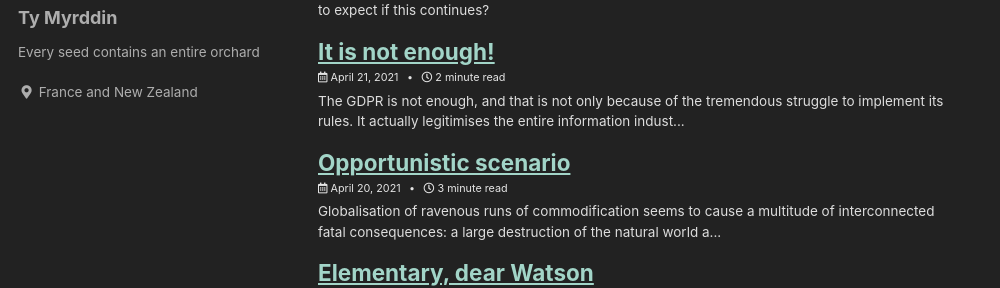
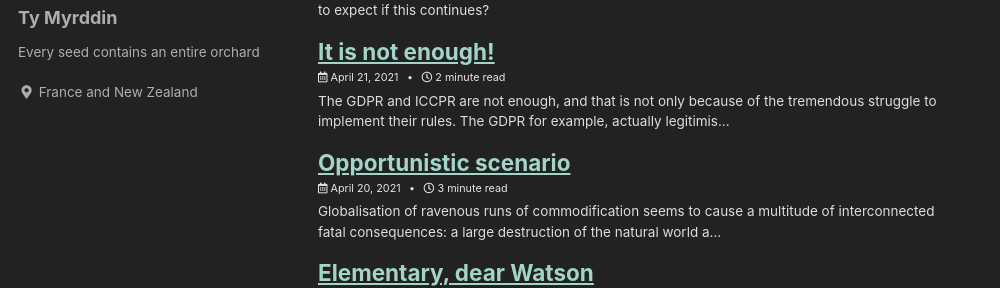
Before and after one commit to tymyrddin/tymyrddin.github.io, a Jekyll site: the page built from _pages/tag-archive.md, in a window 1280 px wide and 900 px high, scrolled down 859 px. Shown: the part 167-455 px from the top of the window, without its empty margins (0-1000 px from the left). Built offline with Jekyll 4.4.1, drawn with Linux system fonts in a browser that asks for light colours; cached includes are drawn as plain includes; some of the changed text lies outside the part shown.

Commit message:
Legitimisation

```diff
--- a/_posts/2021-04-21-not-enough.md
+++ b/_posts/2021-04-21-not-enough.md
@@ -11,7 +11,7 @@ tags:
   - Law
 ---
 
-The [GDPR]({{ site.url }}{{ site.baseurl }}/elephants/gdpr) is not enough, and that is not only because of the tremendous struggle to implement its rules. It actually legitimises the entire information industry by making it a grey area.
+The [GDPR]({{ site.url }}{{ site.baseurl }}/elephants/gdpr) and [ICCPR]({{ site.url }}{{ site.baseurl }}/elephants/iccpr) are not enough, and that is not only because of the tremendous struggle to implement their rules. The GDPR for example, actually [legitimises]({{ site.url }}{{ site.baseurl }}/elephants/legitimisation-patterns) the entire information industry by making it a grey area.
 
 It came into force May 25 at midnight 2018 and is supposed to give users a free choice, whether they agree to data usage or not. The opposite feeling spread on the screens of many users: tons of “consent boxes” popped up online or in applications, often combined with a threat that the service can no longer be used if users do not consent. On the first day of GDPR noyb.eu filed four complaints against Google (Android), Facebook, WhatsApp and Instagram over “forced consent”.
 
```
